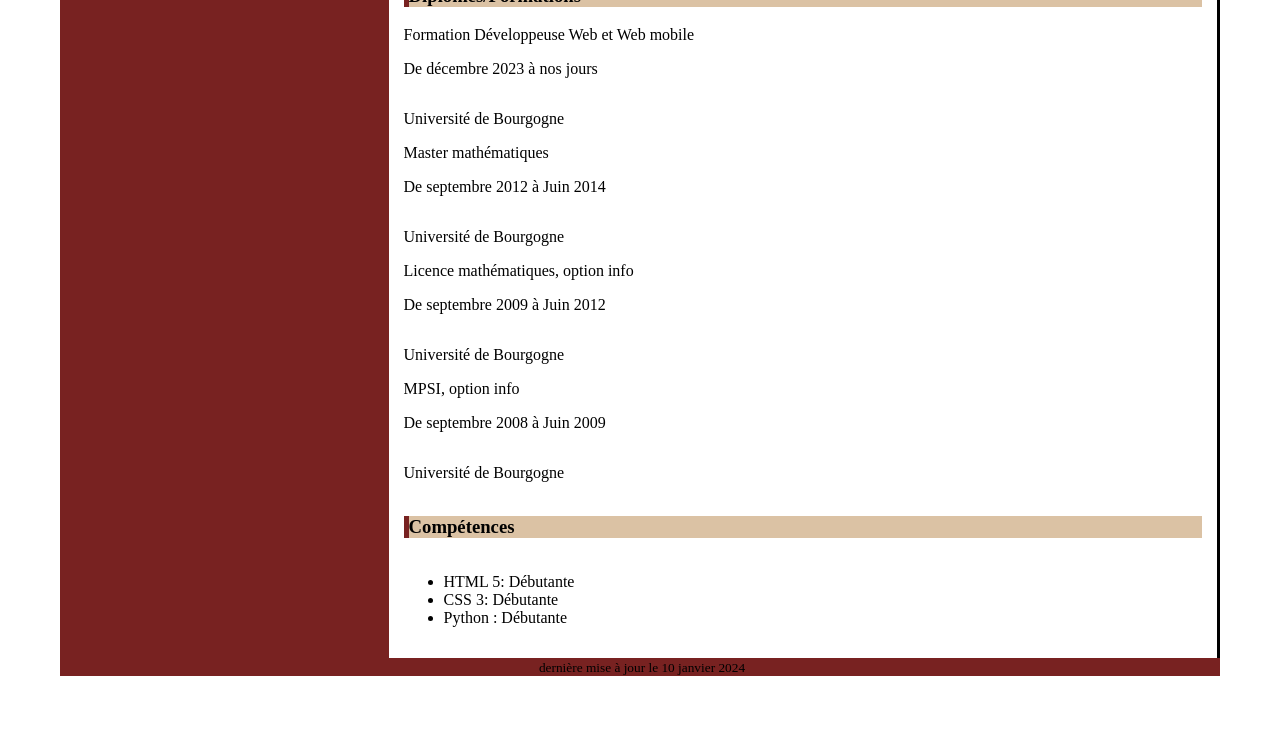
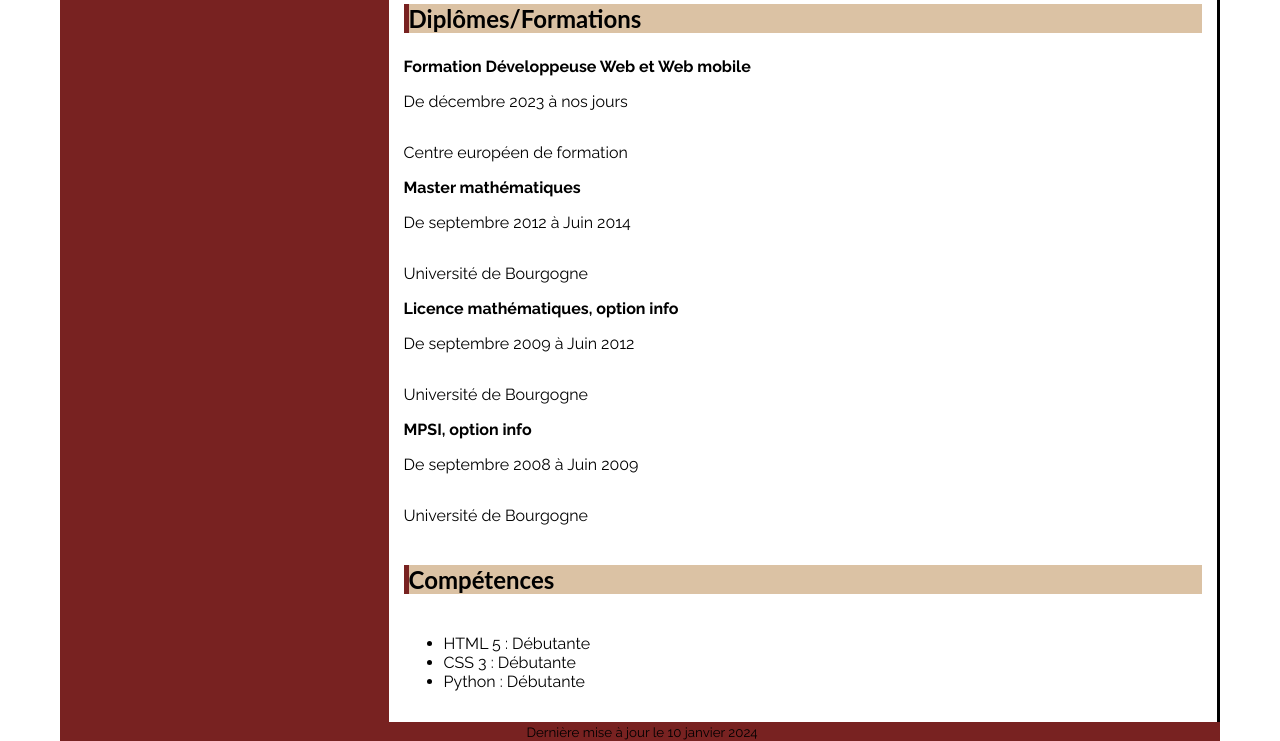
Before and after one commit to toonette88/Mon-CV, a plain HTML site: page index.html in a window 1280 px wide. Shown: the part 777-1518 px from the top of the page. Before the commit the page ends 1453 px from the top, so only its background shows below. Drawn offline with Linux system fonts and the light colour scheme.

Commit message:
Ajout des polices

```diff
--- a/assets/css/style.css
+++ b/assets/css/style.css
@@ -1,10 +1,45 @@
+@font-face {
+    font-family: "Raleway";
+    src: url(../fonts/Raleway-Regular.woff);
+    src: url(../fonts/Raleway-Regular.ttf);
+}
+@font-face {
+    font-family: "Raleway";
+    src: url(../fonts/Raleway-Bold.woff);
+    src: url(../fonts/Raleway-Bold.ttf);
+    font-weight: bold
+}
+@font-face {
+    font-family: "Raleway";
+    src: url(../fonts/Raleway-Italic.woff);
+    src: url(../fonts/Raleway-Italic.ttf);
+    font-style: italic
+}
+@import url('https://fonts.googleapis.com/css2?family=Lato:ital,wght@0,400;0,700;1,400&display=swap');
+
+h1,
+h2,
+h3{
+    font-family: "Lato",sans-serif;
+    font-size: 1.5em;
+}
+
+h1{
+    text-transform: uppercase;
+}
+
 body{
     max-width: 1160px;
     margin: auto;
+    font-family: "Raleway",sans-serif;
+    font-size: 1 em;
 }
+
 body>*{
     background-color: #782221;
+
 }
+
 header{
     display: flex;
     flex-direction: column;
@@ -62,6 +97,11 @@ div{
     display: flex;
     flex-direction: column;
 }
+
+.Job,.study{
+    font-weight: bold;
+}
+
 footer{
     text-align: center;
 }
--- a/index.html
+++ b/index.html
@@ -70,7 +70,7 @@
                 Formation Développeuse Web et Web mobile
             </div>
             <p>De décembre 2023 à nos jours</p>
-            <p>Université de Bourgogne</p>
+            <p>Centre européen de formation</p>
             <div class="study">
                 Master mathématiques
             </div>
@@ -90,8 +90,8 @@
         <div class="main-content_element">
             <h3>Compétences</h3>
             <ul>
-                <li>HTML 5: Débutante</li>
-                <li>CSS 3: Débutante </li>
+                <li>HTML 5 : Débutante</li>
+                <li>CSS 3 : Débutante </li>
                 <li>Python : Débutante</li>
             </ul>
         </div>
@@ -100,7 +100,7 @@
     </main>
     <footer>
       <img src="" alt="" />
-      <small>dernière mise à jour le 10 janvier 2024</small>
+      <small>Dernière mise à jour le 10 janvier 2024</small>
     </footer>
   </body>
 </html>
```
Also changed, not shown: assets/fonts/Raleway-Bold.ttf (added), assets/fonts/Raleway-Bold.woff (added), assets/fonts/Raleway-Italic.ttf (added), assets/fonts/Raleway-Italic.woff (added), assets/fonts/Raleway-Regular.ttf (added), assets/fonts/Raleway-Regular.woff (added).
